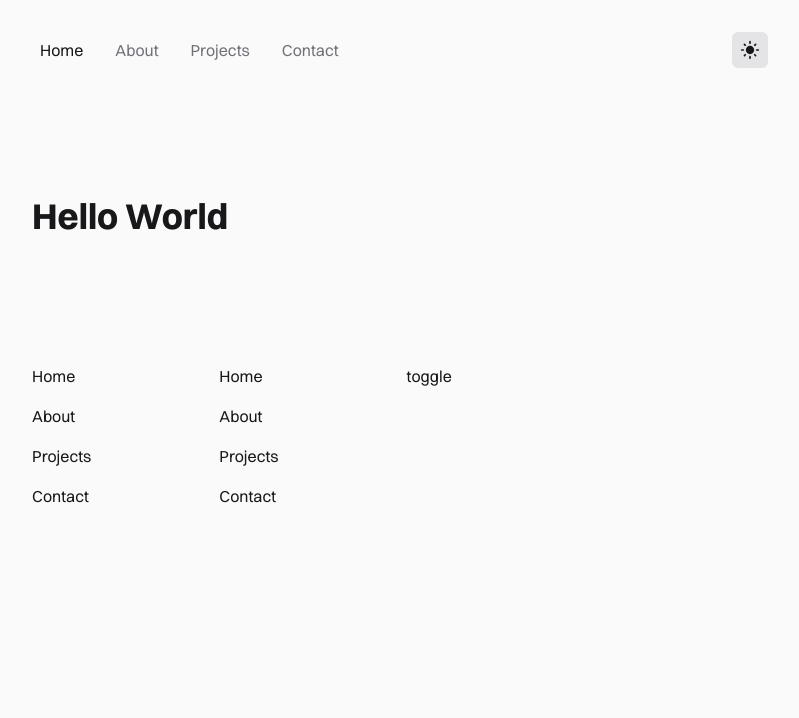
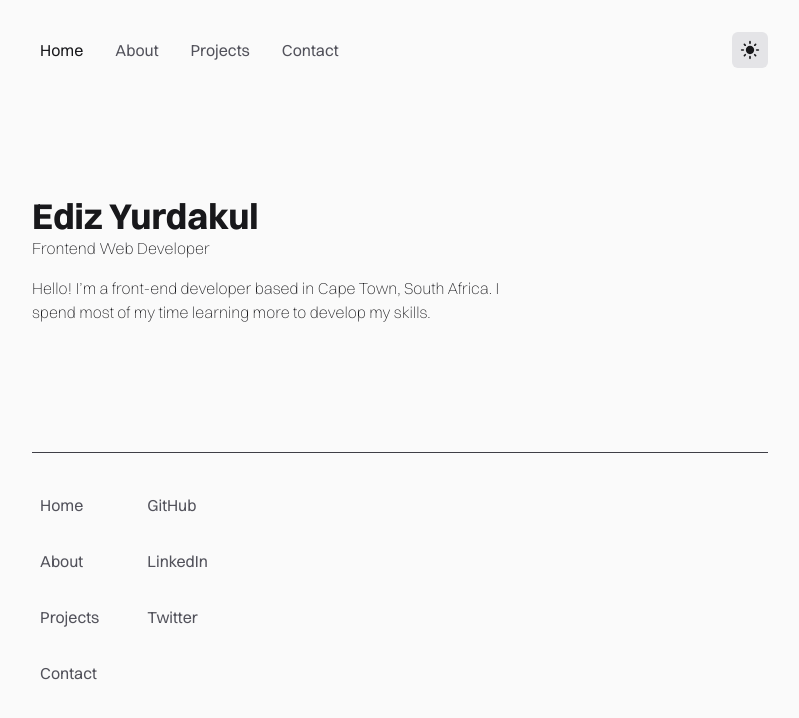
Before and after one commit to edizyurdakul/portfolio, a Next.js app: page / in a window 1280 px wide. Shown: the top 718 px of the page, without its empty margins (240-1039 px from the left). Built offline with nearby package versions, Linux system fonts and the light colour scheme.

Commit message:
Polish header, finish footer, and hero section added content and layout

```diff
--- a/components/Footer/index.tsx
+++ b/components/Footer/index.tsx
@@ -1,27 +1,50 @@
 import { useTheme } from "next-themes";
+import NextLink from "next/link";
+import { useRouter } from "next/router";
 
+function NavItem({ href, text }: { href: string; text: string }) {
+  const router = useRouter();
+  const isActive = router.asPath === href;
+
+  return (
+    <li className="dark:text-zinc-400 w-fit text-zinc-600 p-2 transition-all ease-in-out rounded-md dark:hover:bg-zinc-800 dark:hover:text-zinc-200 hover:bg-zinc-200 hover:text-zinc-900">
+      <NextLink href={href} passHref>
+        <a>{text}</a>
+      </NextLink>
+    </li>
+  );
+}
 function Footer() {
   const { theme, setTheme } = useTheme();
   return (
-    <header className="flex justify-start space-x-32 pt-32 pb-8">
-      <ul className="flex flex-col space-y-4">
-        <li>Home</li>
-        <li>About</li>
-        <li>Projects</li>
-        <li>Contact</li>
-      </ul>
-      <ul className="flex flex-col space-y-4">
-        <li>Home</li>
-        <li>About</li>
-        <li>Projects</li>
-        <li>Contact</li>
-      </ul>
-      <div>
-        <button onClick={() => setTheme(theme === "dark" ? "light" : "dark")}>
-          toggle
-        </button>
-      </div>
-    </header>
+    <>
+      <hr className="mt-32 pb-8 border-zinc-700" />
+      <footer className="flex space-x-8">
+        <ul className="flex flex-col space-y-4">
+          <NavItem href="/" text="Home" />
+          <NavItem href="/about" text="About" />
+          <NavItem href="/projects" text="Projects" />
+          <NavItem href="/contact" text="Contact" />
+        </ul>
+        <ul className="flex flex-col space-y-4">
+          <li className="dark:text-zinc-400 w-fit text-zinc-600 p-2 transition-all ease-in-out rounded-md dark:hover:bg-zinc-800 dark:hover:text-zinc-200 hover:bg-zinc-200 hover:text-zinc-900">
+            <NextLink href="https://github.com" passHref>
+              <a>GitHub</a>
+            </NextLink>
+          </li>
+          <li className="dark:text-zinc-400 w-fit text-zinc-600 p-2 transition-all ease-in-out rounded-md dark:hover:bg-zinc-800 dark:hover:text-zinc-200 hover:bg-zinc-200 hover:text-zinc-900">
+            <NextLink href="https://github.com" passHref>
+              <a>LinkedIn</a>
+            </NextLink>
+          </li>
+          <li className="dark:text-zinc-400 w-fit text-zinc-600 p-2 transition-all ease-in-out rounded-md dark:hover:bg-zinc-800 dark:hover:text-zinc-200 hover:bg-zinc-200 hover:text-zinc-900">
+            <NextLink href="https://github.com" passHref>
+              <a>Twitter</a>
+            </NextLink>
+          </li>
+        </ul>
+      </footer>
+    </>
   );
 }
 
--- a/components/Header/index.tsx
+++ b/components/Header/index.tsx
@@ -16,7 +16,7 @@ function NavItem({ href, text }: { href: string; text: string }) {
         className={
           isActive
             ? "dark:text-zinc-50 text-zinc-900 p-2 transition-all ease-in-out rounded-md dark:hover:bg-zinc-800 dark:hover:text-zinc-50 hover:bg-zinc-200"
-            : "dark:text-zinc-400 text-zinc-500 p-2 transition-all ease-in-out rounded-md dark:hover:bg-zinc-800 dark:hover:text-zinc-200 hover:bg-zinc-200 hover:text-zinc-900"
+            : "dark:text-zinc-400 text-zinc-600 p-2 transition-all ease-in-out rounded-md dark:hover:bg-zinc-800 dark:hover:text-zinc-200 hover:bg-zinc-200 hover:text-zinc-900"
         }
       >
         {text}
--- a/pages/index.tsx
+++ b/pages/index.tsx
@@ -9,8 +9,12 @@ const Home: NextPage = () => {
   return (
     <>
       <Header />
-
-      <h1 className="font-bold text-4xl">Hello World</h1>
+      <h1 className="font-bold text-4xl">Ediz Yurdakul</h1>
+      <p className="font-extralight">Frontend Web Developer</p>
+      <p className="font-extralight pt-4 sm:w-[55ch] w-[100%]">
+        Hello! I’m a front-end developer based in Cape Town, South Africa. I
+        spend most of my time learning more to develop my skills.
+      </p>
       <Footer />
     </>
   );
```
